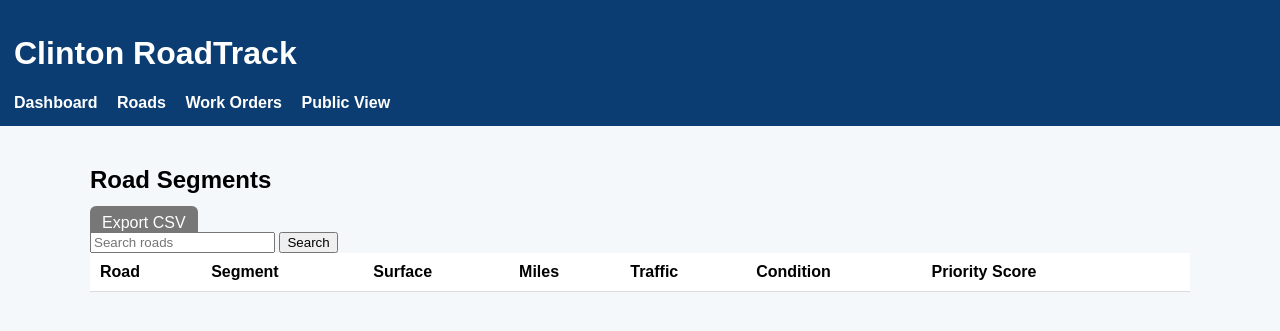
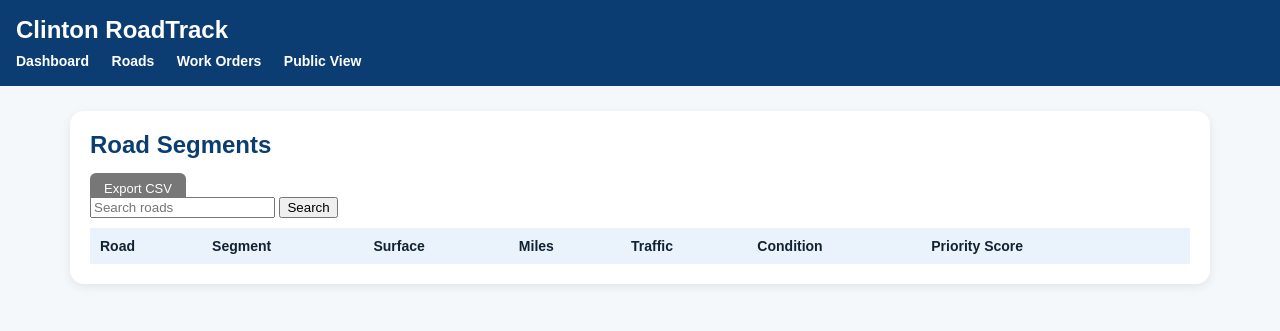
Before and after one commit to zibblezach-ux/clinton-roadtrack, a Python web app: template clinton_roadtrack_mvp/templates/roads.html in a window 1280 px wide. Shown: the top 331 px of the page. Run offline with Jinja, Linux system fonts and the light colour scheme; the template is opened without the code that fills it, so the values that code supplies are empty.

Commit message:
Add files via upload

```diff
--- a/templates/base.html
+++ b/templates/base.html
@@ -2,21 +2,127 @@
 <html>
 <head>
   <title>Clinton RoadTrack</title>
+
   <style>
-    body { font-family: Arial; margin: 0; background: #f4f8fb; }
-    header { background: #0b3d73; color: white; padding: 14px; }
-    nav a { color: white; margin-right: 15px; text-decoration: none; font-weight: bold; }
-    nav a:hover { text-decoration: underline; }
+    body {
+      font-family: Arial, sans-serif;
+      margin: 0;
+      background: #f4f8fb;
+      color: #123;
+    }
 
-    .container { max-width: 1100px; margin: 20px auto; padding: 20px; }
+    header {
+      background: #0b3d73;
+      color: white;
+      padding: 16px;
+    }
 
-    table { width: 100%; border-collapse: collapse; background: white; }
-    th, td { padding: 10px; border-bottom: 1px solid #ddd; text-align: left; }
+    header h1 {
+      margin: 0;
+      font-size: 24px;
+    }
 
-    .btn { background: #0b3d73; color: white; padding: 8px 12px; border-radius: 6px; text-decoration: none; }
-    .btn.secondary { background: #777; }
+    nav {
+      margin-top: 8px;
+    }
 
-    h2 { margin-top: 0; }
+    nav a {
+      color: white;
+      margin-right: 18px;
+      text-decoration: none;
+      font-weight: bold;
+      font-size: 14px;
+    }
+
+    nav a:hover {
+      text-decoration: underline;
+    }
+
+    .container {
+      max-width: 1100px;
+      margin: 25px auto;
+      padding: 20px;
+      background: white;
+      border-radius: 14px;
+      box-shadow: 0 3px 10px rgba(0,0,0,0.08);
+    }
+
+    h2, h3 {
+      margin-top: 0;
+      color: #0b3d73;
+    }
+
+    table {
+      width: 100%;
+      border-collapse: collapse;
+      margin-top: 10px;
+    }
+
+    th {
+      background: #eaf2fb;
+      text-align: left;
+      padding: 10px;
+      font-size: 14px;
+    }
+
+    td {
+      padding: 10px;
+      border-bottom: 1px solid #ddd;
+      font-size: 14px;
+    }
+
+    tr:hover {
+      background: #f9fbff;
+    }
+
+    .btn {
+      background: #0b3d73;
+      color: white;
+      padding: 8px 14px;
+      border-radius: 6px;
+      text-decoration: none;
+      font-size: 13px;
+    }
+
+    .btn.secondary {
+      background: #777;
+    }
+
+    .notice {
+      background: #fff3cd;
+      padding: 14px;
+      border-radius: 10px;
+      margin-bottom: 20px;
+      border-left: 5px solid #ffc107;
+      font-size: 14px;
+    }
+
+    .info {
+      background: #eaf2fb;
+      padding: 14px;
+      border-radius: 10px;
+      margin: 20px 0;
+      font-size: 14px;
+    }
+
+    .warning {
+      background: #fdecea;
+      padding: 14px;
+      border-radius: 10px;
+      margin-top: 20px;
+      border-left: 5px solid #d32f2f;
+      font-size: 14px;
+    }
+
+    .muted {
+      background: #f5f5f5;
+      padding: 12px;
+      border-radius: 10px;
+      margin-top: 20px;
+      font-size: 13px;
+      color: #555;
+    }
+
   </style>
 </head>
 
```
